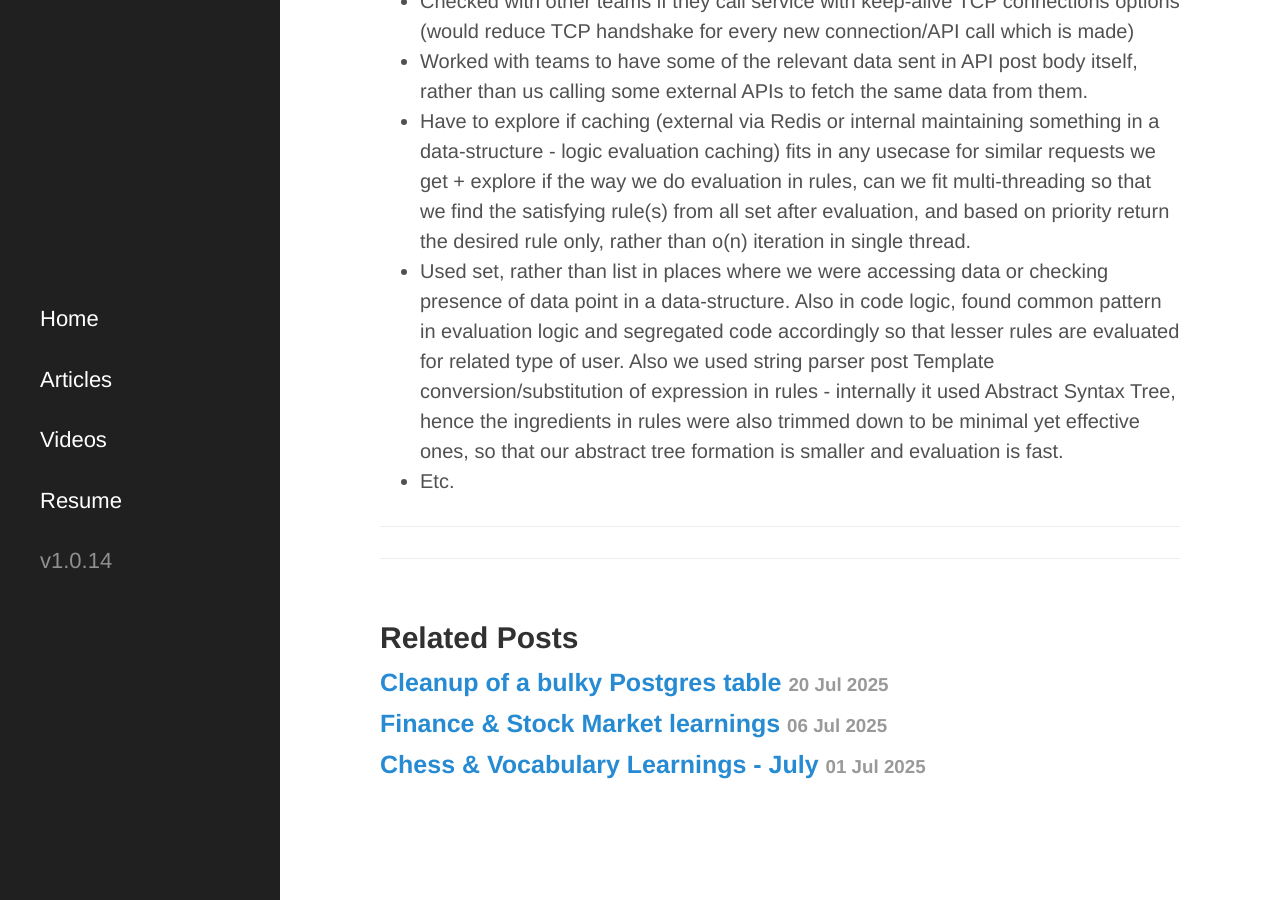
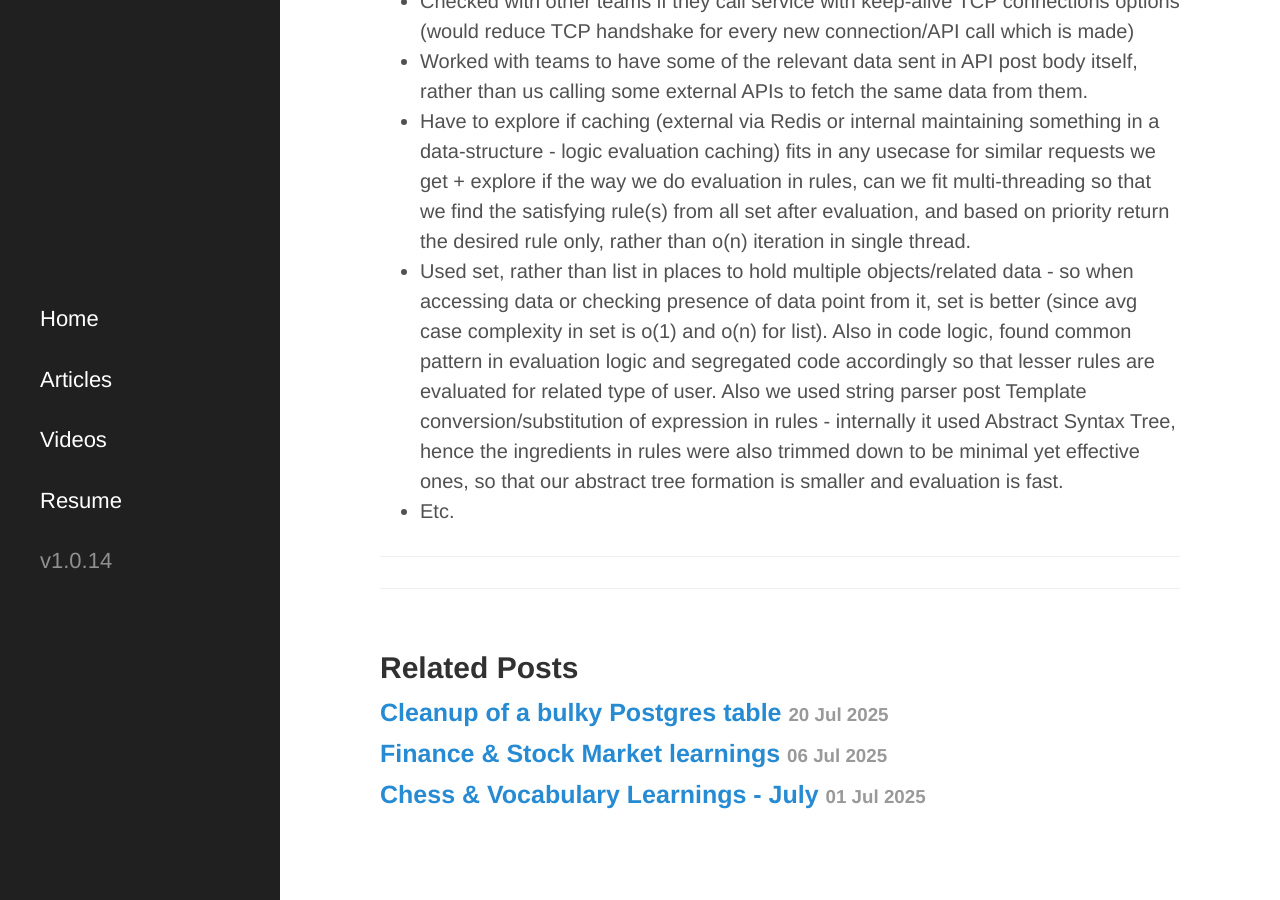
Before and after one commit to surajvm1/surajv311.github.io, a Jekyll site: the page built from _posts/2025-03-16-fastapi-service-optimization.md, in a window 1280 px wide and 900 px high, scrolled down 1620 px. Built offline with Jekyll 4.4.1, drawn with Linux system fonts in a browser that asks for light colours; some web fonts are replaced.

Commit message:
Update 2025-03-16-fastapi-service-optimization.md

```diff
--- a/_posts/2025-03-16-fastapi-service-optimization.md
+++ b/_posts/2025-03-16-fastapi-service-optimization.md
@@ -21,7 +21,7 @@
 - Checked with other teams if they call service with keep-alive TCP connections options (would reduce TCP handshake for every new connection/API call which is made)
 - Worked with teams to have some of the relevant data sent in API post body itself, rather than us calling some external APIs to fetch the same data from them.
 - Have to explore if caching (external via Redis or internal maintaining something in a data-structure - logic evaluation caching) fits in any usecase for similar requests we get + explore if the way we do evaluation in rules, can we fit multi-threading so that we find the satisfying rule(s) from all set after evaluation, and based on priority return the desired rule only, rather than o(n) iteration in single thread.
-- Used set, rather than list in places where we were accessing data or checking presence of data point in a data-structure. Also in code logic, found common pattern in evaluation logic and segregated code accordingly so that lesser rules are evaluated for related type of user. Also we used string parser post Template conversion/substitution of expression in rules - internally it used Abstract Syntax Tree, hence the ingredients in rules were also trimmed down to be minimal yet effective ones, so that our abstract tree formation is smaller and evaluation is fast.
+- Used set, rather than list in places to hold multiple objects/related data - so when accessing data or checking presence of data point from it, set is better (since avg case complexity in set is o(1) and o(n) for list). Also in code logic, found common pattern in evaluation logic and segregated code accordingly so that lesser rules are evaluated for related type of user. Also we used string parser post Template conversion/substitution of expression in rules - internally it used Abstract Syntax Tree, hence the ingredients in rules were also trimmed down to be minimal yet effective ones, so that our abstract tree formation is smaller and evaluation is fast.
 - Etc.
 
 ------------------------------------------------
```
